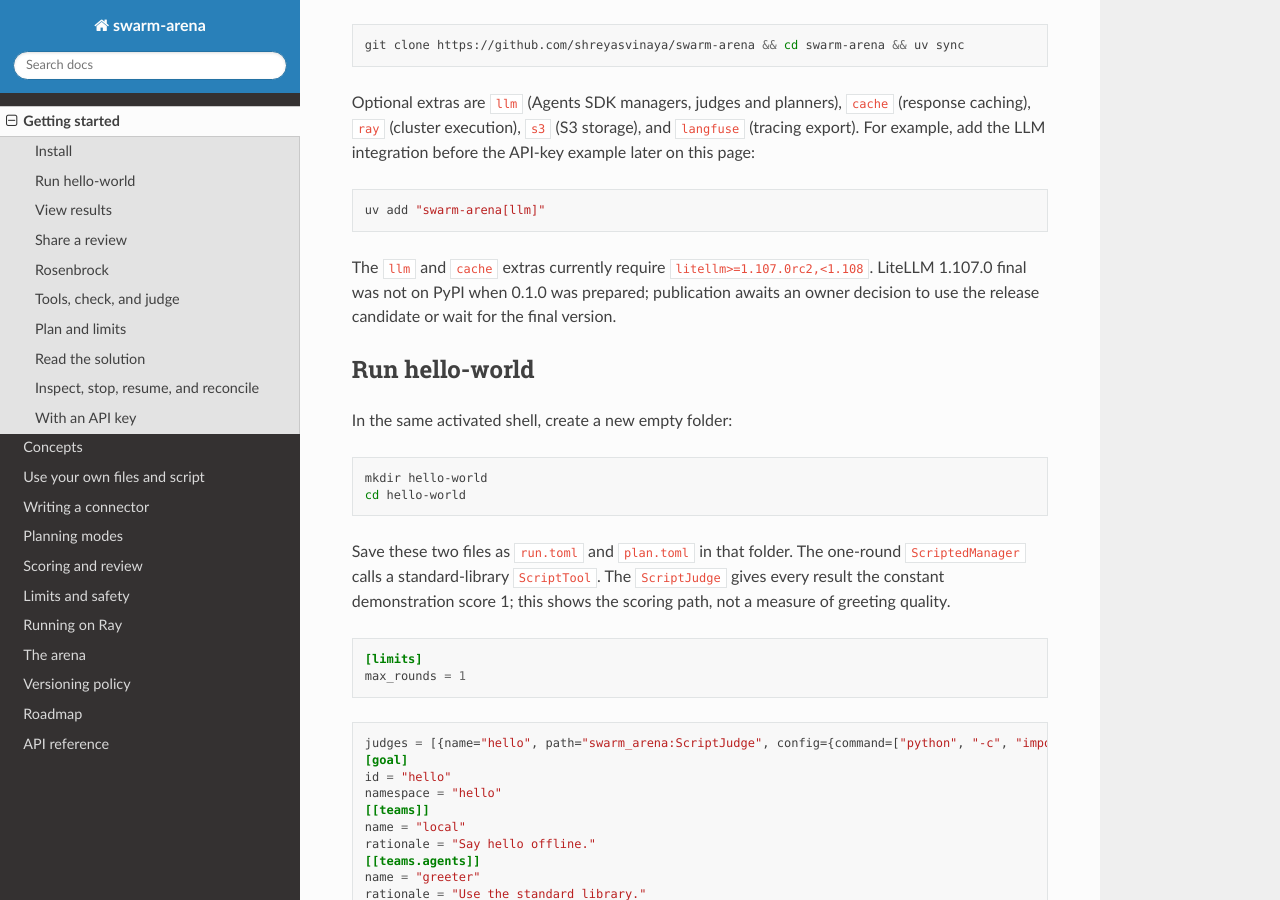
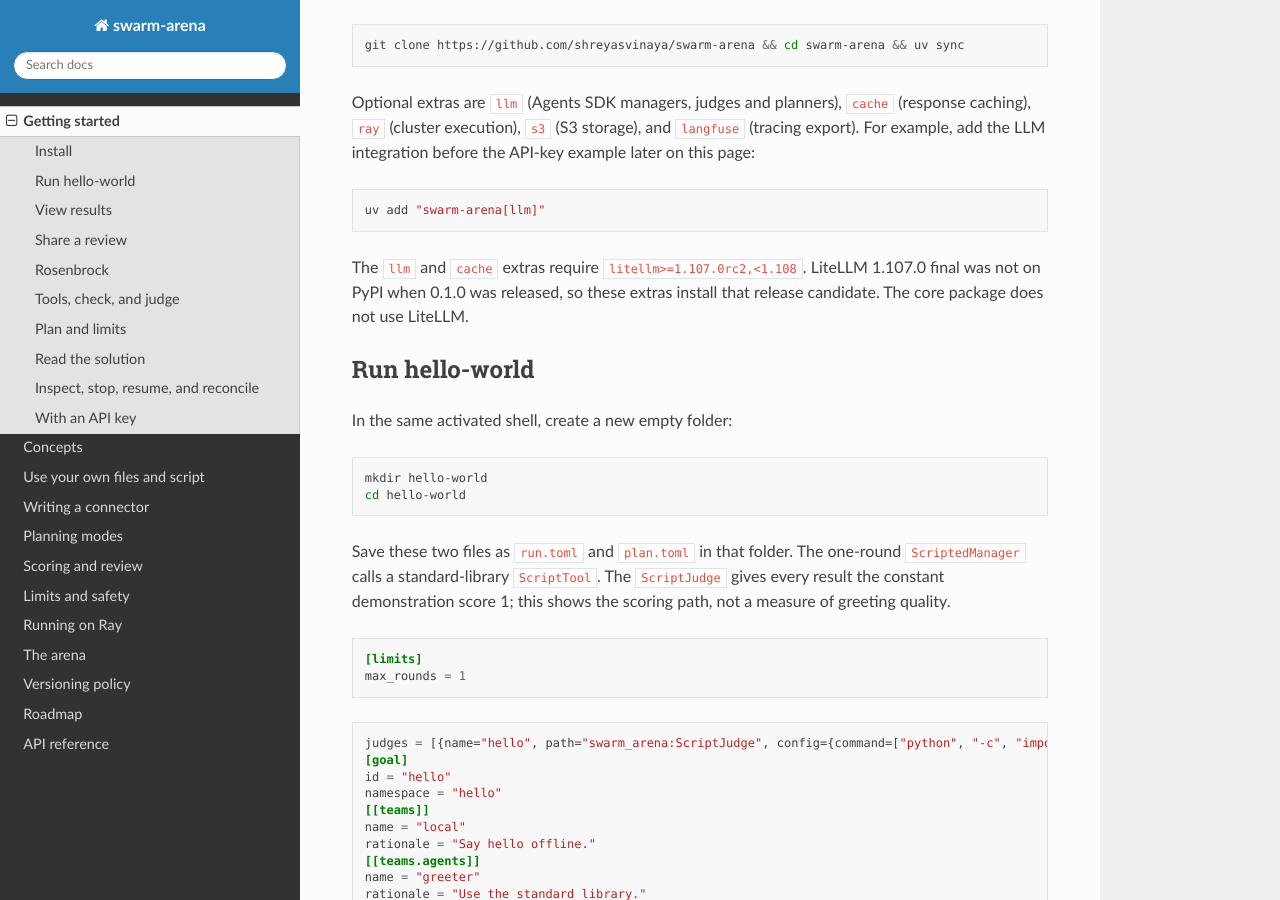
Before and after one commit to shreyasvinaya/swarm-arena, a Sphinx documentation site: the page built from docs/getting-started.md, in a window 1280 px wide and 900 px high, scrolled down 897 px. Built offline with Sphinx 7.4.7 and the Read the Docs theme 3.1.0, drawn with Linux system fonts in a browser that asks for light colours.

Commit message:
release: 0.1.0
Prepare the first release. The changelog's 0.1.0 section is dated
2026-11-03. LiteLLM 1.107.0 final is still not on PyPI (newest final
1.106.6), and the owner chose to ship with the release-candidate floor
litellm>=1.107.0rc2,<1.108, so the changelog, the getting-started page
and roadmap item 20 now state that decision instead of a pending choice.
uv add and pip both resolve the llm extra to 1.107.0rc2 without extra
flags. The README source-install fallback stays until 0.1.0 is on PyPI.

````diff
--- a/docs/getting-started.md
+++ b/docs/getting-started.md
@@ -51,9 +51,9 @@
 uv add "swarm-arena[llm]"
 ```
 
-The `llm` and `cache` extras currently require `litellm>=1.107.0rc2,<1.108`.
-LiteLLM 1.107.0 final was not on PyPI when 0.1.0 was prepared; publication awaits
-an owner decision to use the release candidate or wait for the final version.
+The `llm` and `cache` extras require `litellm>=1.107.0rc2,<1.108`. LiteLLM 1.107.0
+final was not on PyPI when 0.1.0 was released, so these extras install that release
+candidate. The core package does not use LiteLLM.
 
 ## Run hello-world
 
````
Also changed, not shown: CHANGELOG.md (+3 -4 lines), docs/superpowers/plans/2026-10-18-swarm-arena-roadmap.md (+1 -1 lines).
